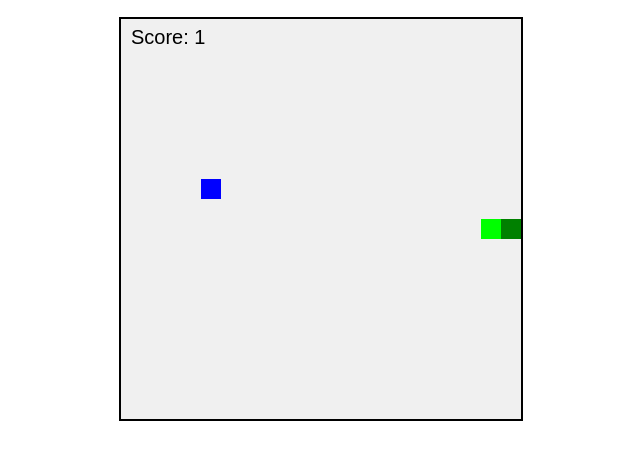
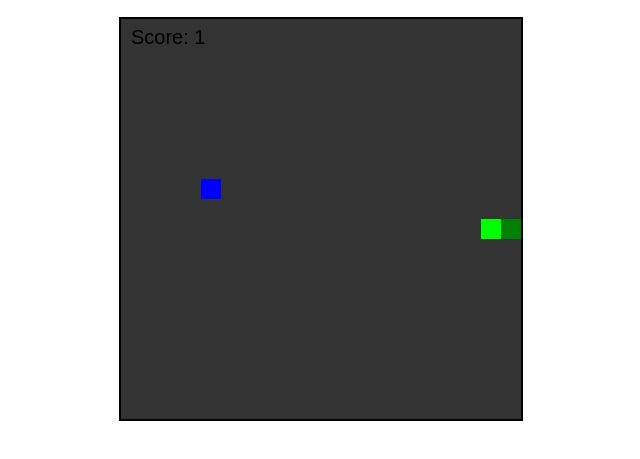
Before and after one commit to HimaBindu-Budithi/git, a plain HTML site: page index.html in a window 1280 px wide. Shown: the part 51-510 px from the top of the page, without its empty margins (319-959 px from the left). Drawn offline with Linux system fonts and the light colour scheme.

Commit message:
Update index.html

```diff
--- a/index.html
+++ b/index.html
@@ -10,7 +10,7 @@
 
         canvas {
             border: 2px solid black;
-            background: #f0f0f0;
+            background: #333;
         }
     </style>
 </head>
```
